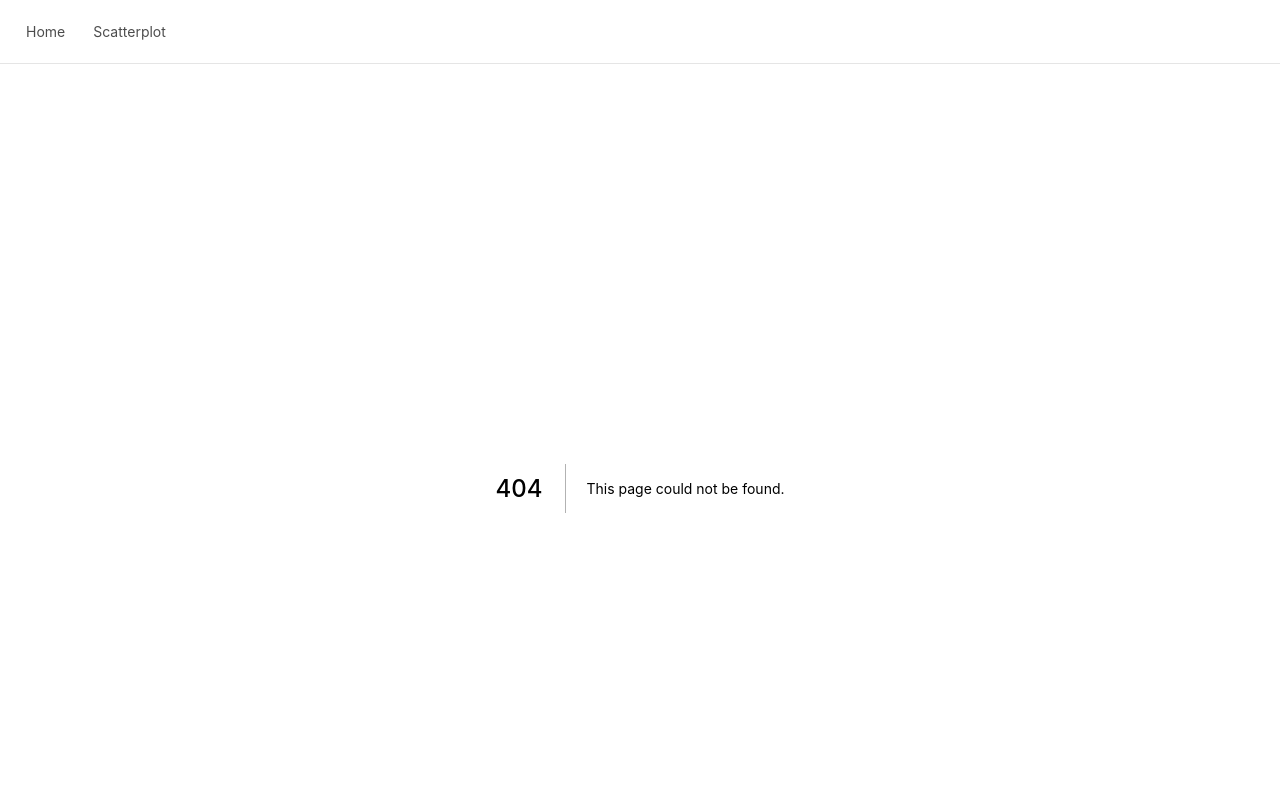
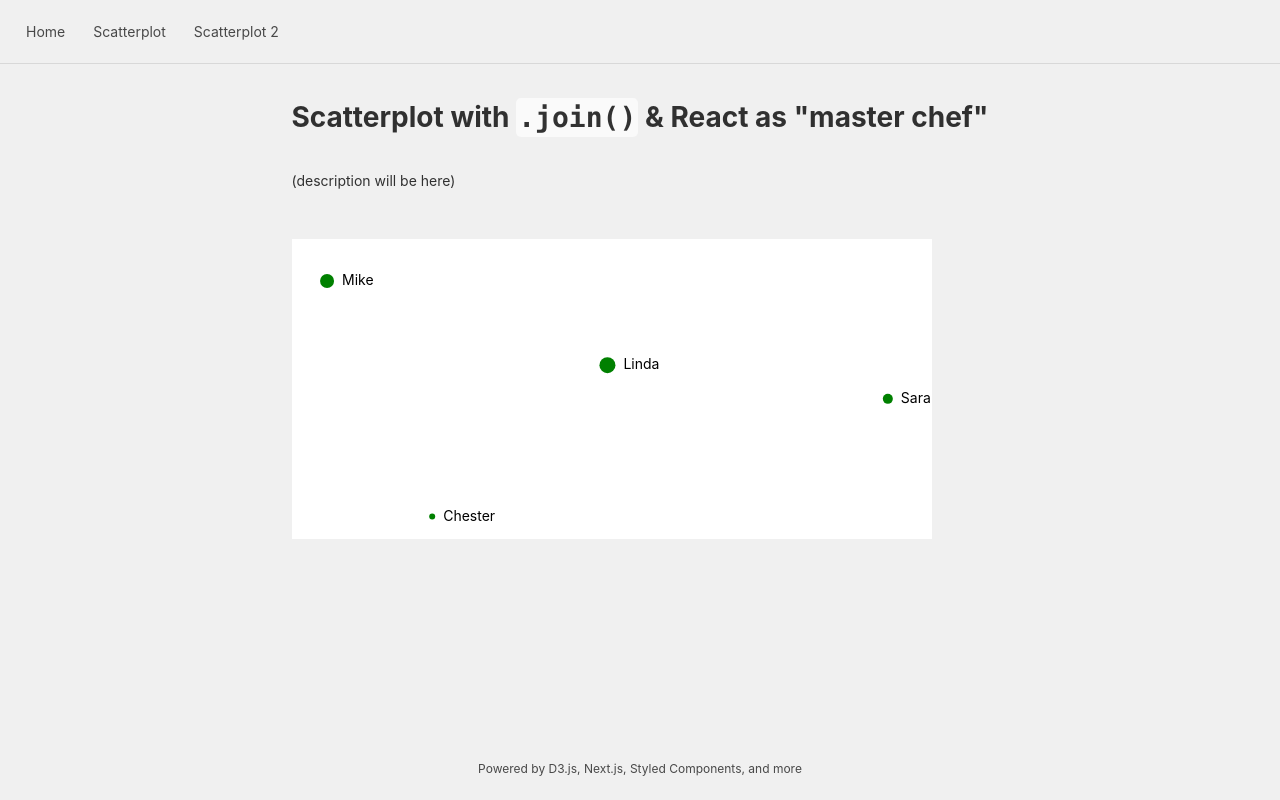
Before and after one commit to jasonkylefrank/d3-learning, a Next.js app: page /scatterplot2 in a window 1280 px wide. Before the commit this address had no page. Shown: the top 800 px of the page. Built offline with nearby package versions, Linux system fonts and the light colour scheme.

Commit message:
Started a 2nd scatterplot

```diff
--- a/components/navbar.js
+++ b/components/navbar.js
@@ -36,6 +36,11 @@ export default function Navbar() {
                         <A>Scatterplot</A>
                     </Link>
                 </Item>
+                <Item>
+                    <Link href="/scatterplot2">
+                        <A>Scatterplot 2</A>
+                    </Link>
+                </Item>
             </NavList>
         </Nav>
     );
--- a/pages/scatterplot.js
+++ b/pages/scatterplot.js
@@ -150,6 +150,8 @@ export default function Scatterplot() {
             // .attr('transform',
             //         item => `translate( ${xScale(item.x)}, ${yScale(item.y)} )`
             // );
+
+            // For infor about this style of .join(), see: https://observablehq.com/@jasonkylefrank/selection-join
             .join(
                 enter => enter
                     .append('g')
@@ -215,7 +217,7 @@ export default function Scatterplot() {
                 <title>D3 learning • Scatterplot</title>
             </Head>
 
-            <Title>Scatterplot with <code>.merge()</code></Title>
+            <Title>Scatterplot with <code>.merge()</code> & <code>.join()</code> approaches</Title>
 
             <p>
                 This demo was inspired by Mike Bostock&apos;s&nbsp;
--- /dev/null
+++ b/pages/scatterplot2.js
@@ -0,0 +1,176 @@
+import { useState, useRef, useEffect } from 'react';
+import Head from 'next/head';
+import styled from 'styled-components';
+import * as d3 from 'd3';
+
+
+const Title = styled.h1`
+    margin-top: 12px;
+    margin-bottom: 36px;
+
+    & > code {
+        font-size: inherit;
+    }
+`;
+
+const SVG = styled.svg`
+    background-color: white;
+    margin-top: 24px;
+    & + & {
+        ${'' /* TEMP: Using this right now to separate 2 svg containers... I won't want this once I set the svg width back to 100% in javascript */}
+        margin-left: 24px;
+    }
+`;
+
+
+export default function Scatterplot2() {
+
+    const svg1Ref = useRef();
+
+    // TODO: Use this to set id's
+    //const [nextId, setNextId] = useState(0);
+
+    const [data, setData] = useState([
+        { id: 1, name: 'Chester', x:  5, y: 19, circleRadius: 3 },
+        { id: 2, name: 'Linda',   x: 15, y:  8, circleRadius: 2 },
+        { id: 3, name: 'Mike',    x:  2, y:  5, circleRadius: 7 },
+        { id: 4, name: 'Sara',    x: 18, y: 12, circleRadius: 5 }
+      ]);
+
+
+    useEffect(() => {
+        console.log('In useEffect callback, data is: ', data);
+        return drawCirclesAndText();
+    }, [data]);
+
+
+    // Timer to change data
+    useEffect(() => {
+        const timer = setTimeout(() => {
+            //console.log('setTimeout callback running');
+            const updatedData = [...data];
+            //updatedData[1] = { id: 5, name: 'Larry', x: 10, y: 10, circleRadius: 8 };
+
+            updatedData[1] = { ...updatedData[1],  x: 10, y: 10, circleRadius: 8 };
+
+            //  This one proves that the scaling functions properly recalculate min and max (since these values are larger than the other data's x and y)
+            //updatedData[1] = { name: 'Larry', x: 40, y: 40, circleRadius: 8 };
+
+            setData(updatedData);
+        }, 1800);
+        return () => {
+            clearTimeout(timer);
+        }
+    }, []);
+
+
+
+    const drawCirclesAndText = () => {
+        // --- Setting up the outter svg
+        const svgWidth = 640;
+        // TODO: Use this percentage-based approach once I figure out how to handle the translate issue
+        //   For another possible workaround, see: https://stackoverflow.com/a/17103928/718325
+        // const svgWidth = '100%';
+        const svgHeight = 300;
+
+        const svg = d3.select(svg1Ref.current)
+            .attr('width', svgWidth)
+            .attr('height', svgHeight);
+
+        // --- Set up the scaling
+        const maxX = d3.max(data, item => item.x);
+        const minX = d3.min(data, item => item.x);
+        const maxY = d3.max(data, item => item.y);
+        const minY = d3.min(data, item => item.y);
+
+        const xScale = d3.scaleLinear()
+            //.domain([0, maxX + maxX * 0.1])
+            .domain([minX - minX * 0.5, maxX + maxX * 0.07])
+            .range([0, svgWidth]);
+
+        const yScale = d3.scaleLinear()
+            .domain([minY - minY * 0.5, maxY + maxY *0.07])
+            .range([0, svgHeight]);
+
+        // --- Set up the axes
+        // TODO...
+
+        // --- Set up the svg elements
+
+
+
+        console.log('In drawCirclesAndText , data is: ', data);
+        console.log('In drawCirclesAndText , svg is: ', svg);
+        console.log('In drawCirclesAndText , svg.selectAll("g") is: ', svg.selectAll("g"));
+
+
+
+        const circleGroups = svg
+            .selectAll('g')
+            // .data(data, d => d.id)
+            // .data(data, item => {
+            //     console.log(item);
+            //     return d.id;
+            // })
+            .data(data) // TEMP (it should have the second argument supplying a key, but that bombs... maybe that only works when you're appending elements in this method chain)
+
+            .transition()
+            .duration(1200)
+            .attr('transform',
+                    item => `translate( ${xScale(item.x)}, ${yScale(item.y)} )`
+            );
+
+        // circleGroups
+        //     .append('circle').attr('r', item => item.circleRadius).attr('fill', 'red');
+
+        // circleGroups.append('text')
+        //     .attr('x', item => item.circleRadius + 8) // These x and y values are relative to their group element, which is being positioned via a transform (or possibly via a nested <svg> element with x and y values)
+        //     .attr('y', '0.3rem')
+        //     .text(item => item.name);
+
+
+
+        // const circles = circleGroups
+        //     .selectAll('circle')
+        //     .data(data)
+        //     .transition()
+        //     .duration(1200)
+        //     .attr('r', item => item.circleRadius);
+
+        // return () => {
+        //     circleGroups.remove();
+        // }
+    };
+
+
+
+    const circleGroupElements = data.map( item => (
+        // <g key={item.id} />
+        <g key={item.id}>
+            <circle r={item.circleRadius} fill="green" />
+            <text x={item.circleRadius + 8} y="0.3rem">
+                {item.name}
+            </text>
+        </g>
+    ));
+
+
+    return (
+        <>
+            <Head>
+                <title>D3 learning • Scatterplot</title>
+            </Head>
+
+            <Title>Scatterplot with <code>.join()</code> & React as "master chef"</Title>
+
+            <p>
+                (description will be here)
+            </p>
+
+
+            <SVG ref={svg1Ref}>
+                {circleGroupElements}
+            </SVG>
+        </>
+    )
+}
```
